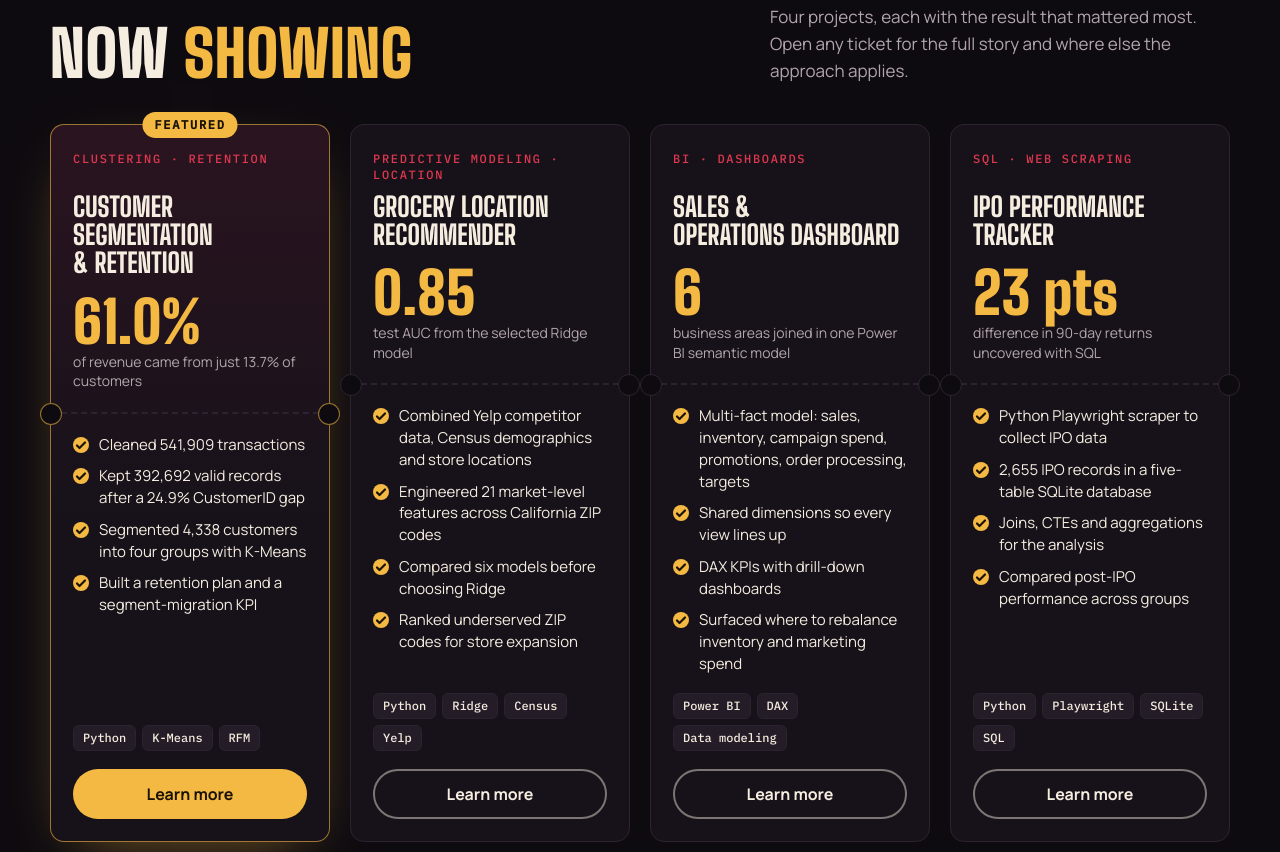
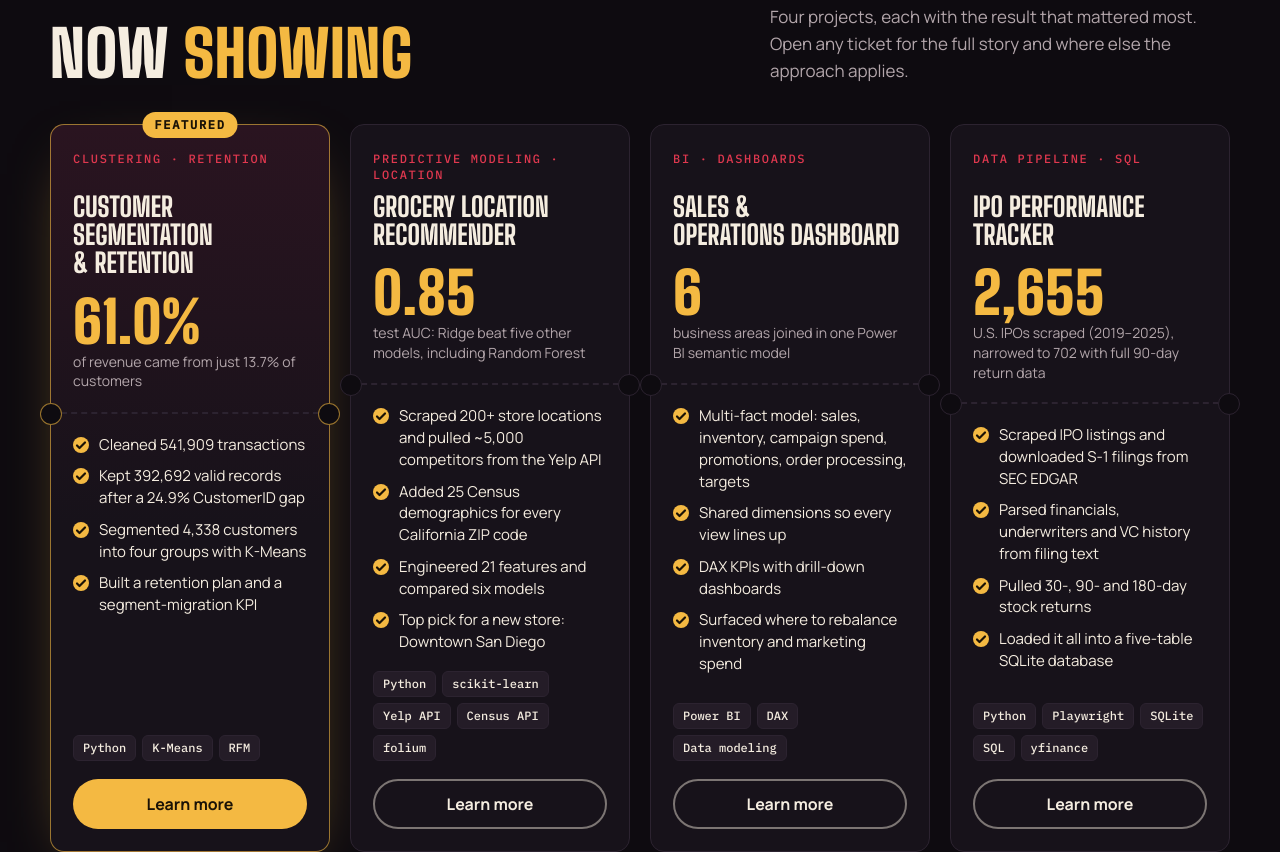
Before and after one commit to aditiba31/aditiba31.github.io, a plain HTML site: page index.html in a window 1280 px wide. Shown: the part 736-1588 px from the top of the page. Drawn offline with nearby package versions, Linux system fonts and the light colour scheme.

Commit message:
Add files via upload

```diff
--- a/index.html
+++ b/index.html
@@ -398,23 +398,24 @@ const PROJECTS = [
     id:"grocery",
     genre:"Predictive Modeling · Location",
     title:"Grocery Location Recommender",
-    figure:"0.85", figNote:"test AUC from the selected Ridge model",
+    figure:"0.85", figNote:"test AUC: Ridge beat five other models, including Random Forest",
     repo:"https://github.com/aditiba31/grocery-location-recommendation-system",
     feats:[
-      "Combined Yelp competitor data, Census demographics and store locations",
-      "Engineered 21 market-level features across California ZIP codes",
-      "Compared six models before choosing Ridge",
-      "Ranked underserved ZIP codes for store expansion"
+      "Scraped 200+ store locations and pulled ~5,000 competitors from the Yelp API",
+      "Added 25 Census demographics for every California ZIP code",
+      "Engineered 21 features and compared six models",
+      "Top pick for a new store: Downtown San Diego"
     ],
-    tools:["Python","Ridge","Census","Yelp"],
-    hook:"Where should the next store open? The answer was spread across three datasets that had never been joined.",
-    problem:"Choosing where to open a grocery store depends on demand, competition and demographics, and each lives in a different source: Yelp listings, U.S. Census data and existing store locations. The goal was to rank California ZIP codes by how underserved they are, so expansion decisions rest on data rather than guesswork.",
+    tools:["Python","scikit-learn","Yelp API","Census API","folium"],
+    hook:"Where should Trader Joe's open its next California store? The model's top answer: Downtown San Diego.",
+    problem:"Choosing where to open a grocery store depends on demand, competition and demographics, and each lives in a different source: store locations, Yelp listings and U.S. Census data. The goal was to learn what the ZIP codes where Trader Joe's already operates have in common, then score every other California ZIP code to find the best expansion opportunities.",
     action:[
-      "Integrated Yelp competitor data, Census demographics and store locations into one market-level dataset.",
-      "Engineered 21 features for each California ZIP code.",
-      "Evaluated six models and selected Ridge."
+      "Scraped 200+ Trader Joe's store addresses in California and geocoded them, pulled about 5,000 competitor businesses across 30 cities from the Yelp API, and collected 25 demographic variables per ZIP code from the Census API.",
+      "Engineered 21 features, from competitor saturation and ratings to income, education and diversity, and split train and test sets by ZIP code to prevent data leakage.",
+      "Compared six models. Ridge performed best (0.85 test AUC), ahead of Random Forest and Gradient Boosting, a sign that the signal is mostly linear once the features are well built.",
+      "Mapped nearby competitor categories to grocery product categories to suggest a starting product mix for a new store."
     ],
-    result:"The Ridge model reached 0.85 AUC on the test set and produced a ranked list of underserved ZIP codes to prioritize for potential store expansion.",
+    result:"Ranked every California ZIP code without a store. Top picks: Downtown San Diego, then Burbank, Cupertino, Irvine and Mar Vista. The strongest signals: the chain avoids crowded markets and does best in diverse, college-educated areas. Results come with an interactive map of every ZIP code.",
     fit:"Any location or market decision: retail and restaurant expansion, clinic or branch placement, or choosing which regions to target with marketing."
   },
   {
@@ -441,24 +442,25 @@ const PROJECTS = [
   },
   {
     id:"ipo",
-    genre:"SQL · Web Scraping",
+    genre:"Data Pipeline · SQL",
     title:"IPO Performance Tracker",
-    figure:"23 pts", figNote:"difference in 90-day returns uncovered with SQL",
+    figure:"2,655", figNote:"U.S. IPOs scraped (2019–2025), narrowed to 702 with full 90-day return data",
     feats:[
-      "Python Playwright scraper to collect IPO data",
-      "2,655 IPO records in a five-table SQLite database",
-      "Joins, CTEs and aggregations for the analysis",
-      "Compared post-IPO performance across groups"
+      "Scraped IPO listings and downloaded S-1 filings from SEC EDGAR",
+      "Parsed financials, underwriters and VC history from filing text",
+      "Pulled 30-, 90- and 180-day stock returns",
+      "Loaded it all into a five-table SQLite database"
     ],
-    tools:["Python","Playwright","SQLite","SQL"],
-    hook:"Two groups of IPOs, the same market, a 23-point gap in returns after 90 days.",
-    problem:"IPO performance data is scattered across listing sites, SEC EDGAR filings, venture-capital history and stock prices, so comparing how IPOs perform after listing takes real data work first. The goal was to collect the data, model it cleanly and compare post-IPO performance across groups of companies.",
+    tools:["Python","Playwright","SQLite","SQL","yfinance"],
+    hook:"IPOs from 2020 gained 45.8% in their first 90 days. IPOs from 2022 lost 39.0%.",
+    problem:"IPO data is scattered: listings on one site, financials buried in SEC S-1 filings, stock prices somewhere else. The goal was to build a pipeline that brings it all together and shows how U.S. IPOs from 2019 to 2025 actually performed after listing, by year and by underwriter.",
     action:[
-      "Wrote a Python Playwright scraper to collect IPO data, drawing on SEC EDGAR filings, venture-capital history and post-IPO pricing.",
-      "Designed a normalized five-table SQLite database holding 2,655 IPO records.",
-      "Used SQL joins, CTEs and aggregations to analyze financial performance."
+      "Scraped 2,655 IPO listings from stockanalysis.com, then found and downloaded each company's S-1 filing from SEC EDGAR.",
+      "Parsed financials, underwriters and venture-capital history out of the filing text. When Crunchbase blocked scraping, extracted VC history from the S-1 filings instead.",
+      "Cleaned the data step by step: removed 932 SPACs with no operating financials, IPOs with no offer price, and delisted stocks, leaving 702 IPOs with full 90-day return data.",
+      "Pulled 30-, 90- and 180-day returns with yfinance and loaded everything into a normalized five-table SQLite database for SQL analysis."
     ],
-    result:"Identified a 23-percentage-point difference in 90-day returns between groups of IPOs.",
+    result:"Average 90-day returns swung from +45.8% for 2020 IPOs to −39.0% for 2022 IPOs, tracking the shift from pandemic stimulus to aggressive rate hikes. Mid-tier banks Jefferies (+12.0%) and Barclays (+7.1%) beat Goldman Sachs (+1.2%) and Morgan Stanley (−1.4%) on 90-day returns.",
     fit:"Any question that starts with scattered data: collecting it from websites and filings, modeling it in a clean database, then comparing performance across groups with SQL."
   }
 ];
```
